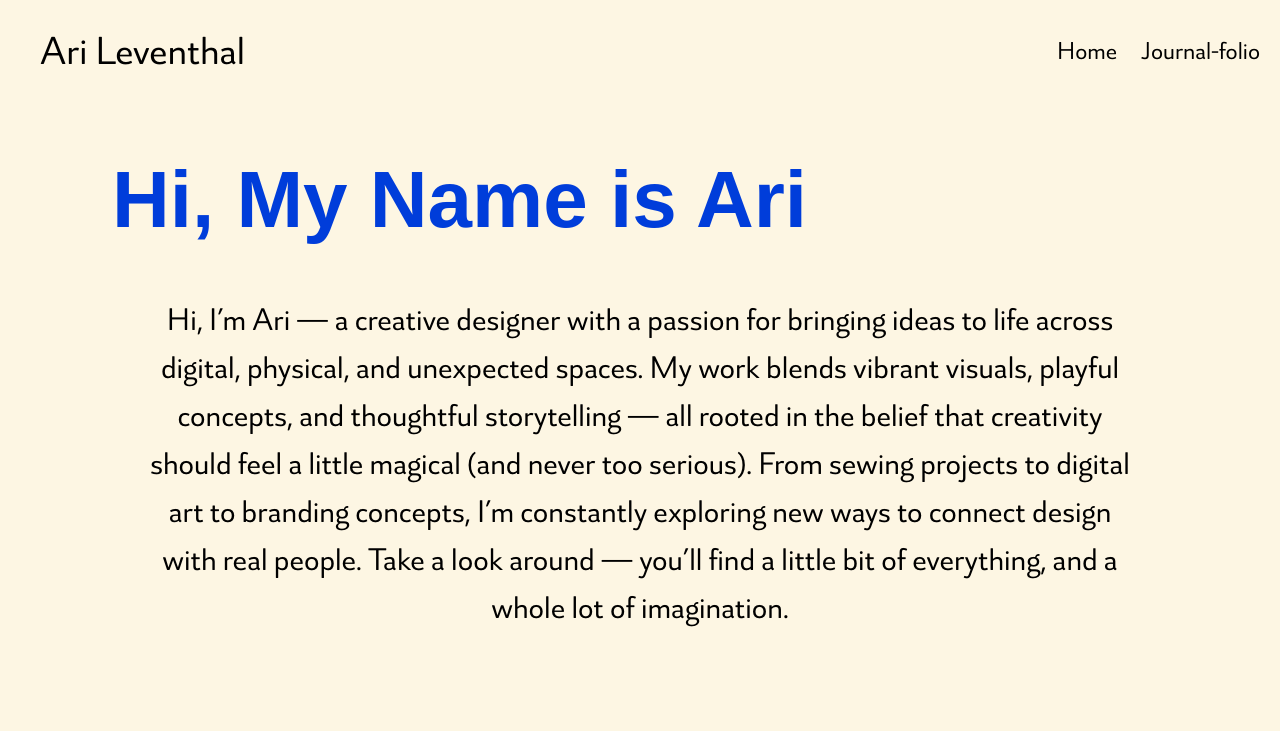
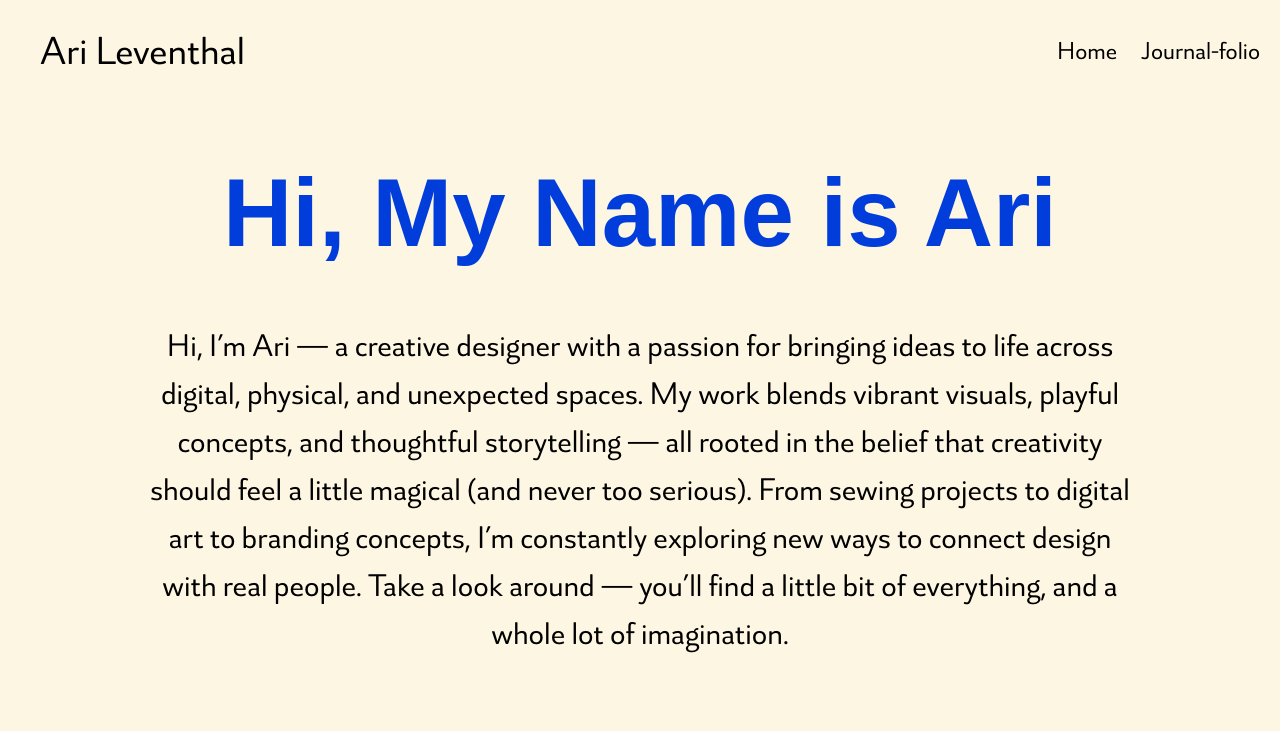
Before and after one commit to leven154/Ari_Website_Final, a website: page Mobile-index.html in a window 1280 px wide. Shown: the top 731 px of the page. Drawn offline with Linux system fonts and the light colour scheme.

Commit message:
Final Updates

```diff
--- a/About-mobile.css
+++ b/About-mobile.css
@@ -41,11 +41,10 @@ header h1 {
 }
 
 .about-section h1 {
-    text-align: left;
-    font-size: 5rem;
+    text-align: center;
+    font-size: 6rem;
     margin-bottom: 2rem;
     color: #003dda;
-    padding-left: 80px;
 }
 
 .profilePic {
```
